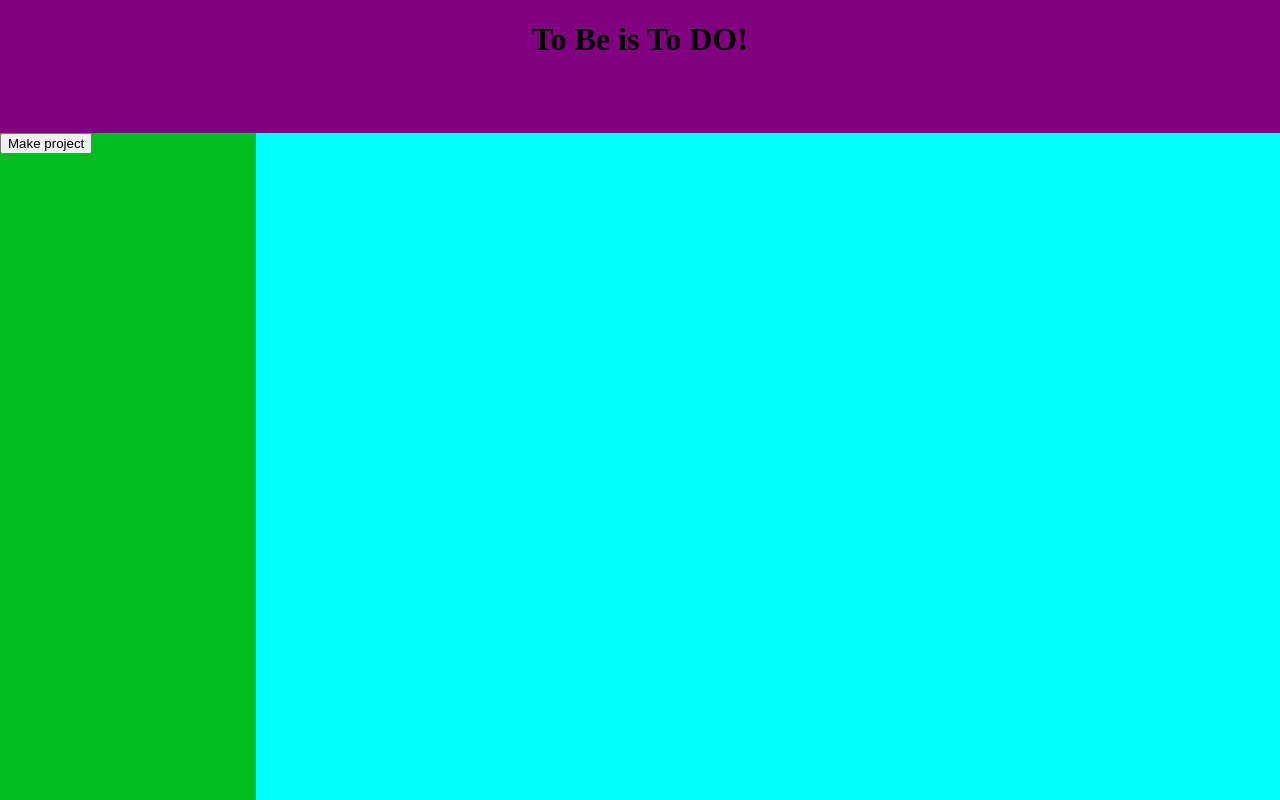
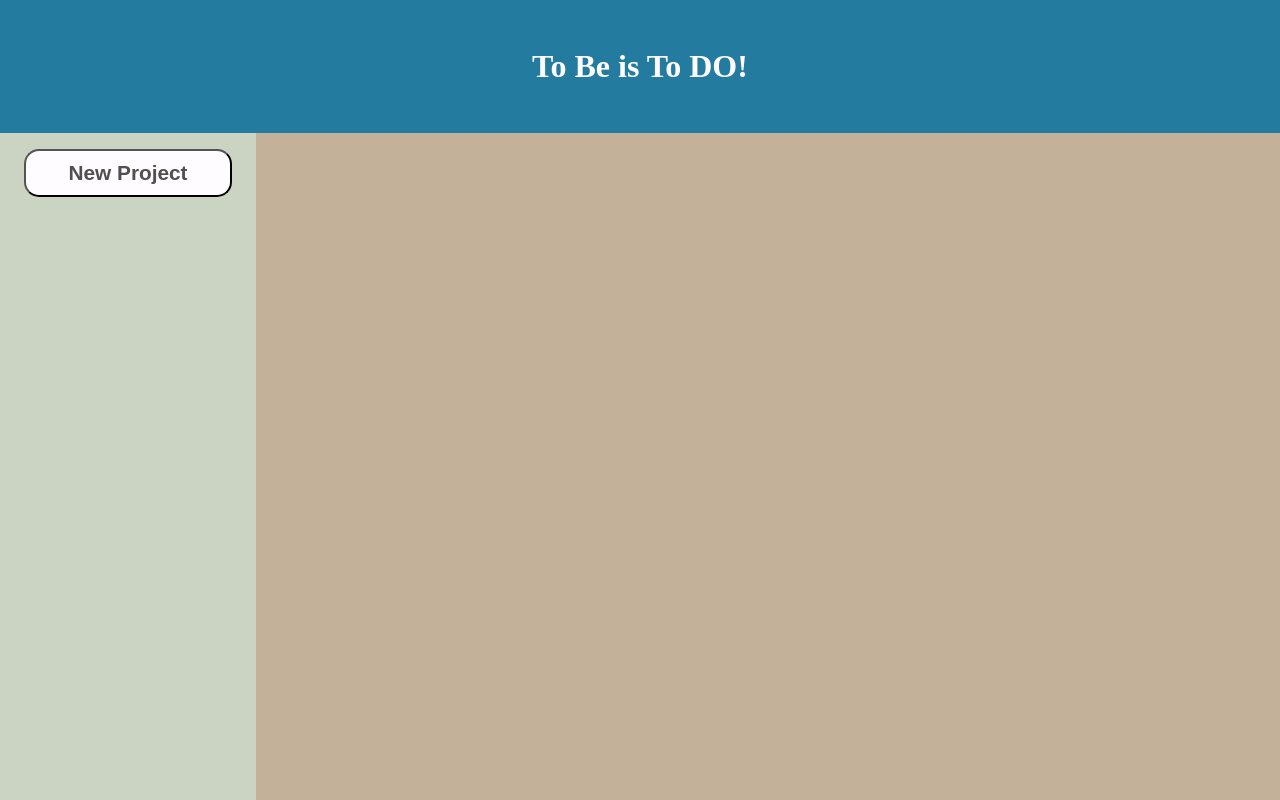
Before and after one commit to Fico27/ToDo-Odin, a website built with webpack: page src/template.html in a window 1280 px wide. Built offline with nearby package versions, Linux system fonts and the light colour scheme.

Commit message:
Started to add css styling. Added a basic color pallete as well as basic styling on the sidebar and header.

```diff
--- a/src/style.css
+++ b/src/style.css
@@ -12,20 +12,24 @@ html,body{
 }
 
 .header{
-    background-color: purple;
-    grid-row: 0;
+    display: flex;
+    justify-content: center;
+    align-items: center;
+    background-color: #247BA0;
+    grid-row: 1 / 2;
     grid-column:  1 / -1;
     text-align: center;
+    color: #FFFCFF;;
 }
 
 .sidebar{
-    background-color: rgb(0, 189, 31);
+    background-color: #CBD4C2;
     grid-row: 2/ -1;
     grid-column: 0/ 1;
 }
 
 .content{
-    background-color: aqua;
+    background-color: #C3B299;
     grid-row: 2/ -1;
     grid-column: 2/ -1;
 }
@@ -60,3 +64,45 @@ position: fixed; /* Keeps it in place even when scrolling */
   background-color: rgba(0, 0, 0, 0.5); /* Semi-transparent black background */
   z-index: 9998; /* Ensures it stays on top of other elements */
 }
+
+
+ul{
+    display: flex;
+    flex-direction: column;
+    list-style-type: none;
+    justify-content: space-between;
+    padding-left: 10px;
+}
+
+li{
+    font-size: 1.5rem;
+    display: flex;
+    justify-content:space-between ;
+    margin: 10px 15px;
+    padding-left: 20px;
+
+}
+
+.sidebar{
+    display: flex;;
+    flex-direction: column;
+
+}
+.newProjectButton{
+    padding: 10px 10px;
+    margin: 1rem 1.5rem;
+    background-color: #FFFCFF;
+    border-radius: 15px;
+    font-size: 1.3rem;
+    font-weight: bold;
+    color: #50514F;
+}
+
+
+/* color pallet{
+    #50514F
+    #CBD4C2
+    #FFFCFF
+    #247BA0
+    #C3B299
+} */
--- a/src/template.html
+++ b/src/template.html
@@ -5,6 +5,7 @@
     <meta charset="UTF-8">
     <meta name="viewport" content="width=device-width, initial-scale=1.0">
     <title>To Be is TO DO!</title>
+
 </head>
 
 <body>
@@ -13,7 +14,7 @@
             <h1>To Be is To DO!</h1>
         </div>
         <div class="sidebar">
-            <button class="newProjectButton">Make project</button>
+            <button class="newProjectButton">New Project</button>
 
             <ul class="project-list">
 
```
